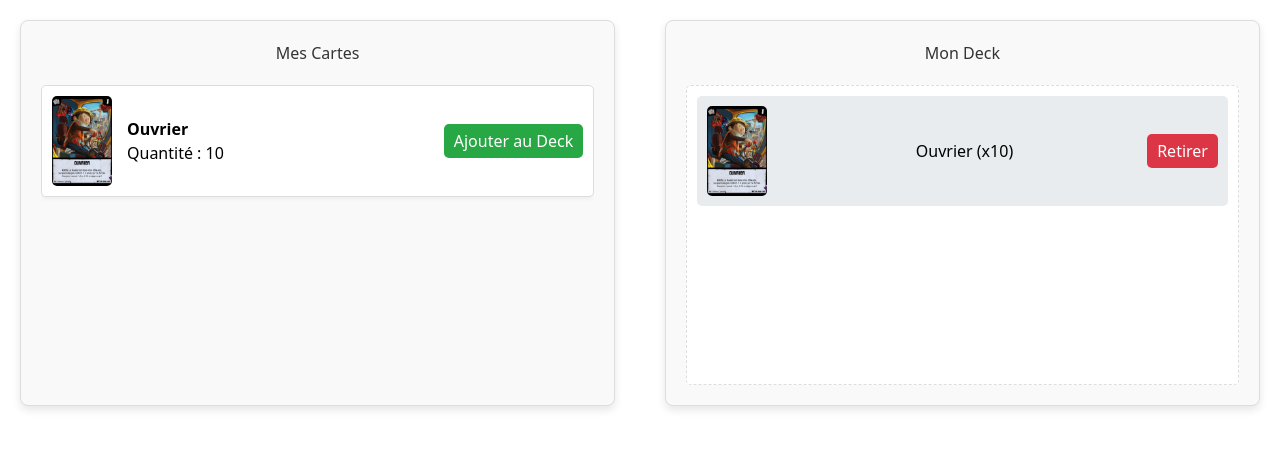
After one commit to Higorami/WankulTCGLaravelProject, a Laravel app: page /decks/1 in a window 1280 px wide. The commit adds this page. Shown: the top 449 px of the page. Run offline with Laravel 12, Linux system fonts and the light colour scheme; a user stored in the database is signed in; data comes from the database, SQL or seed files in the repository; tables that the repository leaves empty hold one stand-in row (values such as "Sample post"); style sheets or scripts are compiled from the project's sources.

Commit message:
deck fonctionnel

```diff
--- a/wankulTCG/app/Http/Controllers/DeckController.php
+++ b/wankulTCG/app/Http/Controllers/DeckController.php
@@ -8,58 +8,104 @@ use Illuminate\Http\Request;
 
 class DeckController extends Controller
 {
-    // Récupérer les decks d'un user
-    public function getDecksUser($idUser)
+    public function create($index)
     {
-        $user = User::find($idUser);
+        $user = auth()->user();
+
         if (!$user) {
-            return response()->json(['message' => 'User not found'], 404);
+            return redirect()->route('login')->with('error', 'Vous devez être connecté pour créer un deck.');
         }
 
-        $decks = $user->decks; // Relation définie dans le modèle User
-        return response()->json($decks);
+        // Créer le deck
+        $deck = Deck::create([
+            'user_id' => $user->id,
+            'name_deck' => 'Deck ' . $index, // Par défaut, le nom sera "Deck X"
+        ]);
+
+        // Rediriger vers la page du deck nouvellement créé
+        return redirect()->route('decks.show', $deck->id_Deck);
     }
 
-    // Créer un deck pour un user
-    public function createDeckUser($idUser)
+    public function show($id)
     {
-        $user = User::find($idUser);
+        $user = auth()->user(); // Récupérer l'utilisateur connecté
+
         if (!$user) {
-            return response()->json(['message' => 'User not found'], 404);
+            return redirect()->route('login')->with('error', 'Vous devez être connecté pour voir ce deck.');
         }
 
-        $deck = new Deck();
-        $deck->user_id = $idUser;
-        $deck->name_deck = 'New Deck';
-        $deck->save();
+        // Récupérer les cartes de l'utilisateur
+        $userCards = $user->cards()->get(); // Assumez que la relation 'cards' existe dans le modèle User
 
-        return response()->json(['message' => 'Deck created']);
+        // Récupérer le deck
+        $deck = Deck::with('cards')->findOrFail($id);
+
+        // Cartes du deck
+        $deckCards = $deck->cards;
+
+        // Retourner la vue avec les données
+        return view('deck', compact('userCards', 'deck', 'deckCards'));
     }
 
-    // Mettre à jour le nom d'un deck
-    public function updateNomDeck($idDeck, $name)
+
+    public function addCard(Request $request, $id)
     {
-        $deck = Deck::find($idDeck);
-        if (!$deck) {
-            return response()->json(['message' => 'Deck not found'], 404);
+        $user = auth()->user();
+
+        // Vérifier que la carte existe pour l'utilisateur et obtenir la quantité disponible
+        $userCard = $user->cards()->where('card_id', $request->card_id)->first();
+        if (!$userCard) {
+            return response()->json(['message' => 'Cette carte n\'appartient pas à l\'utilisateur.'], 400);
         }
 
-        $deck->name_deck = $name;
-        $deck->save();
+        // Quantité maximale disponible pour l'utilisateur
+        $userQuantity = $userCard->pivot->quantity;
 
-        return response()->json(['message' => 'Deck name updated']);
+        // Vérifier si la carte existe déjà dans le deck
+        $deckCard = Deck::findOrFail($id)->cards()->where('card_id', $request->card_id)->first();
+
+        if ($deckCard) {
+            // Si la carte existe déjà, vérifier la quantité avant de l'ajouter
+            $currentDeckQuantity = $deckCard->pivot->quantity;
+            if ($currentDeckQuantity >= $userQuantity) {
+                return response()->json(['message' => 'Vous ne pouvez pas ajouter plus de cartes que vous en possédez.'], 400);
+            }
+
+            // Sinon, incrémenter la quantité
+            $deckCard->pivot->quantity++;
+            $deckCard->pivot->save();
+        } else {
+            // Sinon, ajouter la carte au deck avec une quantité de 1
+            Deck::findOrFail($id)->cards()->attach($request->card_id, ['quantity' => 1]);
+        }
+
+        return response()->json(['success' => true]);
     }
 
-    // Supprimer un deck
-    public function deleteDeck($idDeck)
+    public function removeCard(Request $request, $id)
     {
-        $deck = Deck::find($idDeck);
-        if (!$deck) {
-            return response()->json(['message' => 'Deck not found'], 404);
+        $user = auth()->user();
+
+        // Vérifier si la carte existe déjà dans le deck
+        $deckCard = Deck::findOrFail($id)->cards()->where('card_id', $request->card_id)->first();
+
+        if ($deckCard) {
+            // Vérifier la quantité actuelle de la carte dans le deck
+            $currentQuantity = $deckCard->pivot->quantity;
+
+            if ($currentQuantity > 1) {
+                // Si la quantité est supérieure à 1, réduire de 1
+                $deckCard->pivot->quantity--;
+                $deckCard->pivot->save();
+            } else {
+                // Si la quantité est 1, supprimer la carte du deck
+                $deckCard->pivot->delete();
+            }
+
+            return response()->json(['success' => true]);
         }
 
-        $deck->delete();
+        return response()->json(['message' => 'La carte n\'est pas présente dans le deck.'], 400);
+    }
 
-        return response()->json(['message' => 'Deck deleted']);
-    }
 }
--- a/wankulTCG/app/Models/Deck.php
+++ b/wankulTCG/app/Models/Deck.php
@@ -23,8 +23,14 @@ class Deck extends Model
 
     public function cards()
     {
-        // Relation avec les cartes via la table pivot ligne_deck
-        return $this->belongsToMany(Card::class, 'ligne_deck', 'deck_id', 'card_id')
-            ->withPivot('quantity');
+        return $this->belongsToMany(Card::class, 'ligne_decks', 'deck_id', 'card_id')
+            ->withPivot('quantity')
+            ->withTimestamps();
     }
+
+
+    protected $fillable = [
+        'user_id',
+        'name_deck',
+    ];
 }
--- /dev/null
+++ b/wankulTCG/resources/views/deck.blade.php
@@ -0,0 +1,221 @@
+@extends('layouts.app')
+
+@section('content')
+    <style>
+        .deck-container {
+            display: flex;
+            justify-content: space-between;
+            padding: 20px;
+        }
+
+        .user-cards, .deck-manager {
+            width: 48%;
+            background-color: #f9f9f9;
+            border: 1px solid #ddd;
+            border-radius: 8px;
+            padding: 20px;
+            box-shadow: 0 4px 8px rgba(0, 0, 0, 0.1);
+        }
+
+        .user-cards h2, .deck-manager h2 {
+            text-align: center;
+            margin-bottom: 20px;
+            color: #333;
+        }
+
+        .card-list {
+            max-height: 400px;
+            overflow-y: auto;
+        }
+
+        .card-item {
+            display: flex;
+            align-items: center;
+            margin-bottom: 15px;
+            padding: 10px;
+            border: 1px solid #ddd;
+            border-radius: 5px;
+            background-color: #fff;
+            box-shadow: 0 2px 4px rgba(0, 0, 0, 0.05);
+        }
+
+        .card-item img {
+            width: 60px;
+            height: 90px;
+            object-fit: cover;
+            border-radius: 5px;
+            margin-right: 15px;
+        }
+
+        .card-item .card-details {
+            flex: 1;
+        }
+
+        .card-item .card-details span {
+            display: block;
+        }
+
+        .card-item .add-button {
+            padding: 5px 10px;
+            background-color: #28a745;
+            color: white;
+            border: none;
+            border-radius: 5px;
+            cursor: pointer;
+        }
+
+        .card-item .add-button:hover {
+            background-color: #218838;
+        }
+
+        .deck-cards {
+            display: flex;
+            flex-direction: column;
+            gap: 15px;
+            padding: 10px;
+            border: 1px dashed #ddd;
+            border-radius: 5px;
+            min-height: 300px;
+            background-color: #fff;
+        }
+
+        .deck-card-item {
+            display: flex;
+            justify-content: space-between;
+            align-items: center;
+            padding: 10px;
+            background-color: #e9ecef;
+            border-radius: 5px;
+        }
+
+        .deck-card-item img {
+            width: 60px;
+            height: 90px;
+            object-fit: cover;
+            border-radius: 5px;
+            margin-right: 15px;
+        }
+
+        .deck-card-item button {
+            padding: 5px 10px;
+            border: none;
+            border-radius: 5px;
+            cursor: pointer;
+        }
+
+        .deck-card-item .remove-button {
+            background-color: #dc3545;
+            color: white;
+        }
+
+        .deck-card-item .remove-button:hover {
+            background-color: #c82333;
+        }
+    </style>
+
+    <div class="deck-container">
+        <!-- Partie gauche : Cartes de l'utilisateur -->
+        <div class="user-cards">
+            <h2>Mes Cartes</h2>
+            <div class="card-list">
+                @foreach ($userCards as $card)
+                    <div class="card-item">
+                        <img src="{{ asset('storage/cards/' . $card->imageName) }}" alt="{{ $card->name_card }}">
+                        <div class="card-details">
+                            <span><strong>{{ $card->name_card }}</strong></span>
+                            <span>Quantité : {{ $card->pivot->quantity }}</span>
+                        </div>
+                        <button class="add-button" onclick="addToDeck({{ $card->id_Card }}, '{{ $card->name_card }}', {{ $card->pivot->quantity }})">
+                            Ajouter au Deck
+                        </button>
+                    </div>
+                @endforeach
+            </div>
+        </div>
+
+        <!-- Partie droite : Gestion du deck -->
+        <div class="deck-manager">
+            <h2>Mon Deck</h2>
+            <div class="deck-cards" id="deck-cards">
+                @foreach ($deckCards as $card)
+                    <div class="deck-card-item" id="deck-card-{{ $card->id_Card }}">
+                        <img src="{{ asset('storage/cards/' . $card->imageName) }}" alt="{{ $card->name_card }}">
+                        <span>{{ $card->name_card }} (x{{ $card->pivot->quantity }})</span>
+                        <button class="remove-button" onclick="removeFromDeck({{ $card->id_Card }})">Retirer</button>
+                    </div>
+                @endforeach
+                @if($deckCards->isEmpty())
+                    <p>Votre deck est vide.</p>
+                @endif
+            </div>
+        </div>
+    </div>
+
+    <script>
+        // Fonction pour ajouter une carte au deck
+        function addToDeck(cardId, cardName, userQuantity) {
+            fetch("{{ route('deck.addCard', ['id' => $deck->id_Deck]) }}", {
+                method: "POST",
+                headers: {
+                    "Content-Type": "application/json",
+                    "X-CSRF-TOKEN": "{{ csrf_token() }}"
+                },
+                body: JSON.stringify({ card_id: cardId })
+            })
+                .then(response => response.json())
+                .then(data => {
+                    if (data.success) {
+                        // Ajouter ou mettre à jour la carte dans le deck visuellement
+                        const deckCards = document.getElementById('deck-cards');
+                        const existingCard = document.getElementById(`deck-card-${cardId}`);
+
+                        if (existingCard) {
+                            // Si la carte existe déjà, on incrémente la quantité
+                            const quantitySpan = existingCard.querySelector('span');
+                            const currentQuantity = parseInt(quantitySpan.textContent.match(/\d+/)[0]);
+                            quantitySpan.textContent = `${cardName} (x${currentQuantity + 1})`;
+                        } else {
+                            // Sinon, ajouter la carte dans le deck
+                            const cardItem = document.createElement('div');
+                            cardItem.className = 'deck-card-item';
+                            cardItem.id = `deck-card-${cardId}`;
+                            cardItem.innerHTML = `
+                                <span>${cardName} (x1)</span>
+                                <button class="remove-button" onclick="removeFromDeck(${cardId})">Retirer</button>
+                            `;
+                            deckCards.appendChild(cardItem);
+                        }
+                    }
+                });
+        }
+
+        // Fonction pour retirer une carte du deck
+        function removeFromDeck(cardId) {
+            fetch("{{ route('deck.removeCard', ['id' => $deck->id_Deck]) }}", {
+                method: "POST",
+                headers: {
+                    "Content-Type": "application/json",
+                    "X-CSRF-TOKEN": "{{ csrf_token() }}"
+                },
+                body: JSON.stringify({ card_id: cardId })
+            })
+                .then(response => response.json())
+                .then(data => {
+                    if (data.success) {
+                        // Retirer ou mettre à jour la carte dans le deck visuellement
+                        const cardItem = document.getElementById(`deck-card-${cardId}`);
+                        const quantitySpan = cardItem.querySelector('span');
+                        const currentQuantity = parseInt(quantitySpan.textContent.match(/\d+/)[0]);
+
+                        if (currentQuantity > 1) {
+                            // Réduire la quantité de 1
+                            quantitySpan.textContent = quantitySpan.textContent.replace(/\d+/, currentQuantity - 1);
+                        } else {
+                            // Supprimer la carte du deck
+                            cardItem.remove();
+                        }
+                    }
+                });
+        }
+    </script>
+@endsection
--- a/wankulTCG/routes/web.php
+++ b/wankulTCG/routes/web.php
@@ -46,10 +46,11 @@ Route::post('/user/{id}/decrease-money/{amount}', [UserController::class, 'decre
 Route::post('/user/{id}/increase-money/{amount}', [UserController::class, 'increaseMoney']);
 
 // Routes pour les decks
-Route::get('/client/{idClient}/decks', [DeckController::class, 'getDecksClient']);
-Route::post('/client/{idClient}/deck/create', [DeckController::class, 'createDeckClient']);
-Route::put('/deck/{idDeck}/name', [DeckController::class, 'updateNomDeck']);
-Route::delete('/deck/{idDeck}', [DeckController::class, 'deleteDeck']);
+Route::get('/decks/{id}', [DeckController::class, 'show'])->name('decks.show'); // Voir un deck
+Route::get('/decks/create/{index}', [DeckController::class, 'create'])->name('decks.create'); // Créer un deck
+Route::post('/deck/{id}/add-card', [DeckController::class, 'addCard'])->name('deck.addCard');
+Route::post('/deck/{id}/remove-card', [DeckController::class, 'removeCard'])->name('deck.removeCard');
+Route::post('/deck/{id}/update-quantity', [DeckController::class, 'updateCardQuantity'])->name('deck.updateCardQuantity');
 
 // Routes pour les lignes de deck
 Route::get('/deck/{idDeck}/lines', [LigneDeckController::class, 'getAllLigneDeck']);
```
Also changed, not shown: wankulTCG/resources/views/cards.blade.php (+6 -4 lines).
